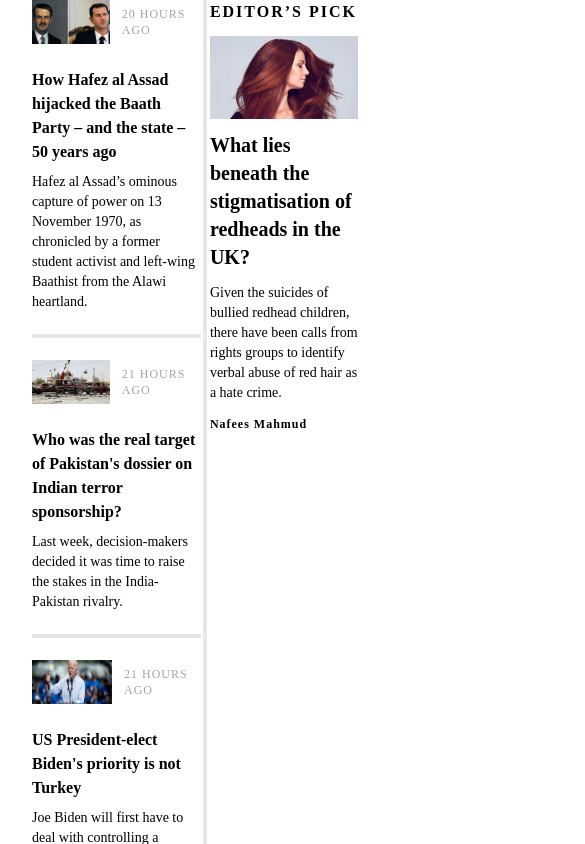
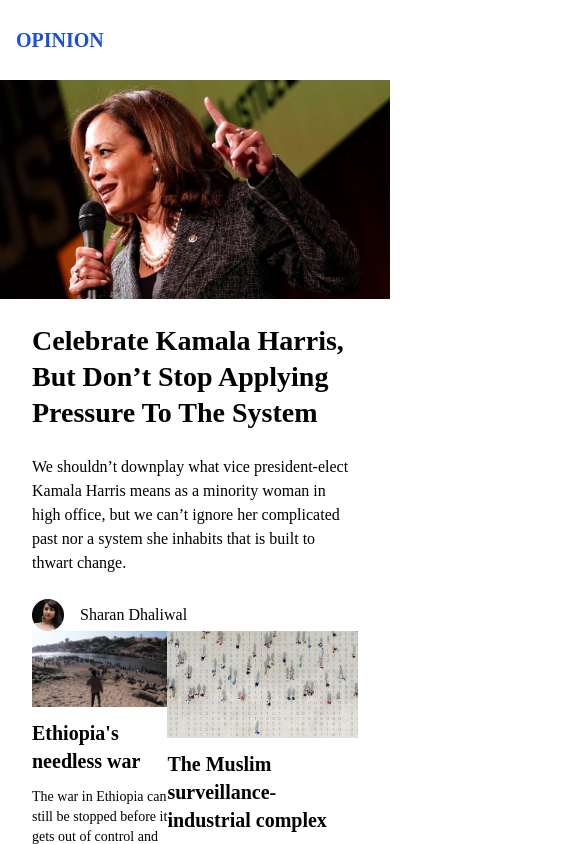
Before and after one commit to ismailcubuk/news-ui, a React (Create React App) app: page / in a window 390 px wide. Shown: the top 844 px of the page, 585 px wide, since content can reach past the window. Built offline with nearby package versions, Linux system fonts and the light colour scheme.

Commit message:
background responsive

```diff
--- a/src/App.js
+++ b/src/App.js
@@ -11,10 +11,10 @@ function App() {
     <div className="flex justify-center w-full nato-serif">
       <div className="max-w-screen-myxl">
         {/* <Navbar /> */}
-        {/* <Opinion /> */}
+        <Opinion />
         <div className="flex flex-col-reverse myxl:flex-col">
-          {/* <Carousel /> */}
-          {/* <Layer1 /> */}
+          <Carousel />
+          <Layer1 />
         </div>
         <div>
         <Layer2 />
--- a/src/components/Opinion.js
+++ b/src/components/Opinion.js
@@ -2,7 +2,7 @@ import React from "react";
 
 export default function Opinion() {
   return (
-    <div className="ml-[60px] flex items-center h-20 text-[20px] font-bold text-blue-700">
+    <div className="ml-[16px] my flex items-center h-20 text-[20px] font-bold text-blue-700">
       OPINION
     </div>
   );
--- a/src/components/main/Carousel.js
+++ b/src/components/main/Carousel.js
@@ -6,7 +6,7 @@ export default function Carousel() {
   return (
     <div className="flex justify-center">
       <div
-        className="flex h-400 w-[1440px] bg-no-repeat relative"
+        className="flex mymd:h-[400px]  w-full bg-no-repeat relative"
         style={{ backgroundImage: `url(${backgroundImageUrl})` }}
       >
         <div className="bg-blue-500 w-[64px] h-[64px] absolute top-[164px] left-[60px]"></div>
--- a/src/components/main/Layer1.js
+++ b/src/components/main/Layer1.js
@@ -6,13 +6,13 @@ import { DividerW, DividerH } from "../Divider";
 
 export default function Layer1() {
   return (
-    <div className="flex flex-col-reverse myxl:flex-col mx-8 ">
+    <div className="flex flex-col-reverse myxl:flex-col mytablet:mx-8 ">
       <DividerW />
       <div className="flex items-start flex-col mytablet:flex-row ">
         <div className="mytablet:w-2/4">
         <LeftSection />
         </div>
-        <div className="flex flex-col mytablet:w-2/4  mysm:flex-row">
+        <div className="flex flex-col mytablet:w-2/4 px-8 mytablet:px-0 mysm:flex-row">
           <MiddleSection />
           <PopularSection />
         </div>
--- a/src/components/main/LeftSection.js
+++ b/src/components/main/LeftSection.js
@@ -4,17 +4,17 @@ export default function LeftSection() {
   return (
     <div className="flex flex-col gap-6 shrink-0 w-full">
         <img src="/images/thumbs/thumb1.jpg" alt="thumb1"/>
-          <p className="mymd:text-[42px] mymd:leading-[52px] mytablet:text-[36px] mytablet:leading-[44px] text-[28px] leading-[36px] font-bold">
+          <p className="px-8 mytablet:px-0 mymd:text-[42px] mymd:leading-[52px] mytablet:text-[36px] mytablet:leading-[44px] text-[28px] leading-[36px] font-bold">
             Celebrate Kamala Harris, But Don’t Stop Applying Pressure To The
             System
           </p>
-          <p className="font-normal text-[16px] leading-[24px] mysm:text-[18px] mysm:leading-[28px]">
+          <p className="px-8 mytablet:px-0 font-normal text-[16px] leading-[24px] mysm:text-[18px] mysm:leading-[28px]">
             We shouldn’t downplay what vice president-elect Kamala Harris means
             as a minority woman in high office, but we can’t ignore her
             complicated past nor a system she inhabits that is built to thwart
             change.
           </p>
-          <div className="flex items-center gap-4">
+          <div className="px-8 mytablet:px-0 flex items-center gap-4">
             <img src="/images/profilePictures/sharanpp.png" alt="sharanpp" />
             <p>Sharan Dhaliwal</p>
         </div>
```
